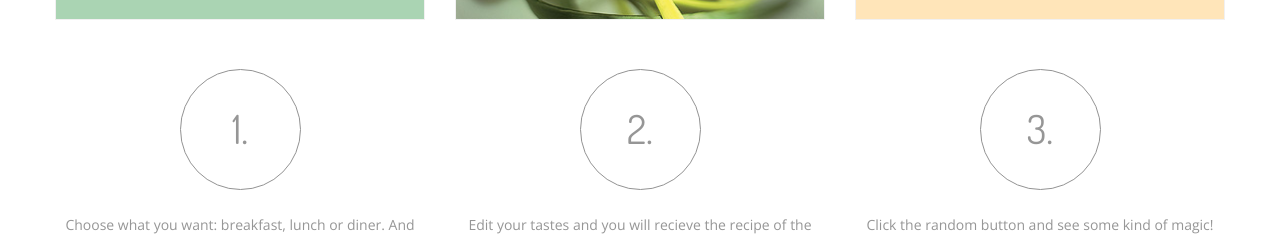
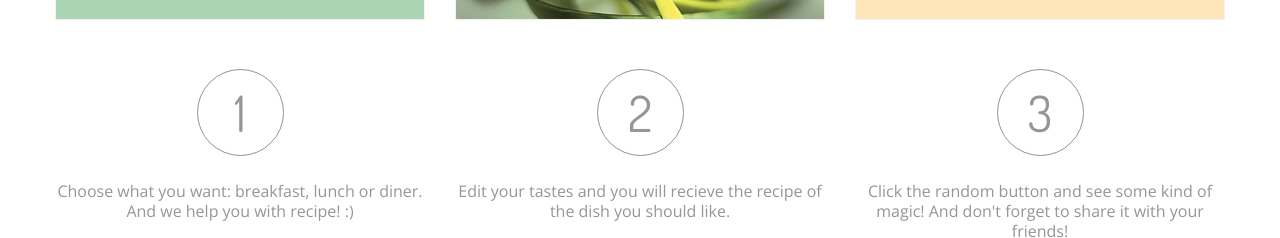
Before and after one commit to SuperrrJS/project-js, a plain HTML site: page site/index.html in a window 1280 px wide. Shown: the part 704-942 px from the top of the page. Drawn offline with nearby package versions, Linux system fonts and the light colour scheme.

Commit message:
edit tastes-page

```diff
--- a/site/css/style.css
+++ b/site/css/style.css
@@ -373,11 +373,11 @@ header h1 a img {
 }
 
 .block1 .count {
-    width: 119px;
+    width: 85px;
     margin: 0 auto;
-    height: 119px;
+    height: 85px;
     text-align: center;
-    font: 40px/116px 'Dosis', sans-serif;
+    font: 50px/85px 'Dosis', sans-serif;
     border-radius: 500px;
     border: 1px solid #939393;
     margin-bottom: 25px;
@@ -386,6 +386,7 @@ header h1 a img {
 .block1 {
     text-align: center;
     padding: 49px 0;
+    font-size: 16px;
 }
 
 .box {
--- a/site/index.html
+++ b/site/index.html
@@ -118,7 +118,7 @@
       </div>
       <div class="grid_4">
         <div class="block1">
-          <div class="count">1.</div>
+          <div class="count">1</div>
          Choose what you want: breakfast, lunch or diner. And we help you with recipe! :)
           <br>
           <a href="#" class="btn">more</a>
@@ -126,7 +126,7 @@
       </div>
       <div class="grid_4">
         <div class="block1">
-          <div class="count">2.</div>
+          <div class="count">2</div>
          Edit your tastes and you will recieve the recipe of the dish you should like.
           <br>
           <a href="my-tastes.html" class="btn">go to my tastes</a>
@@ -134,7 +134,7 @@
       </div>
       <div class="grid_4">
         <div class="block1">
-          <div class="count">3.</div>
+          <div class="count">3</div>
           Click the random button and see some kind of magic! And don't forget to share it with your friends!
           <br>
           <a href="#" class="btn">more</a>
```
Also changed, not shown: site/my-tastes.html (+11 -11 lines).
